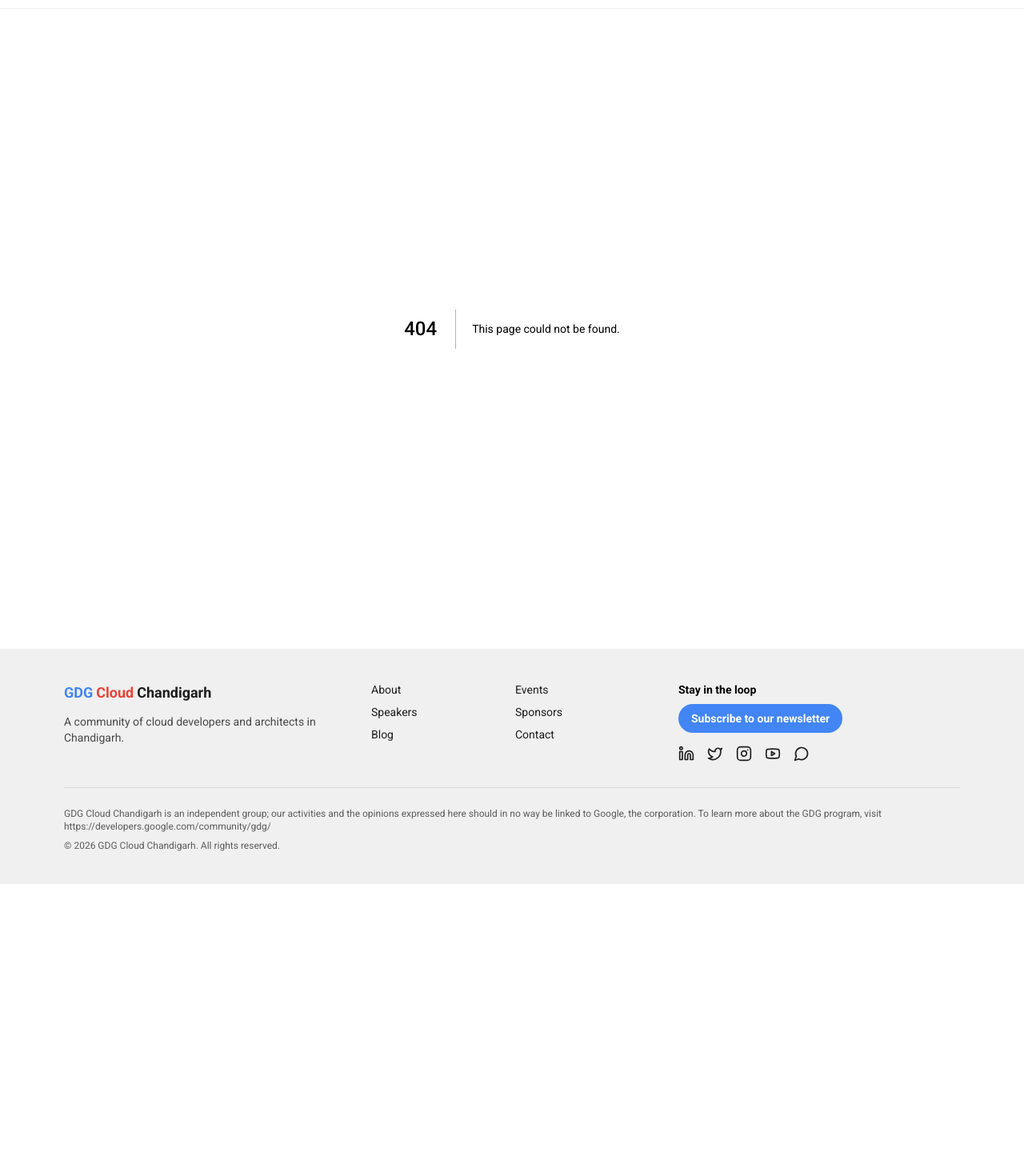
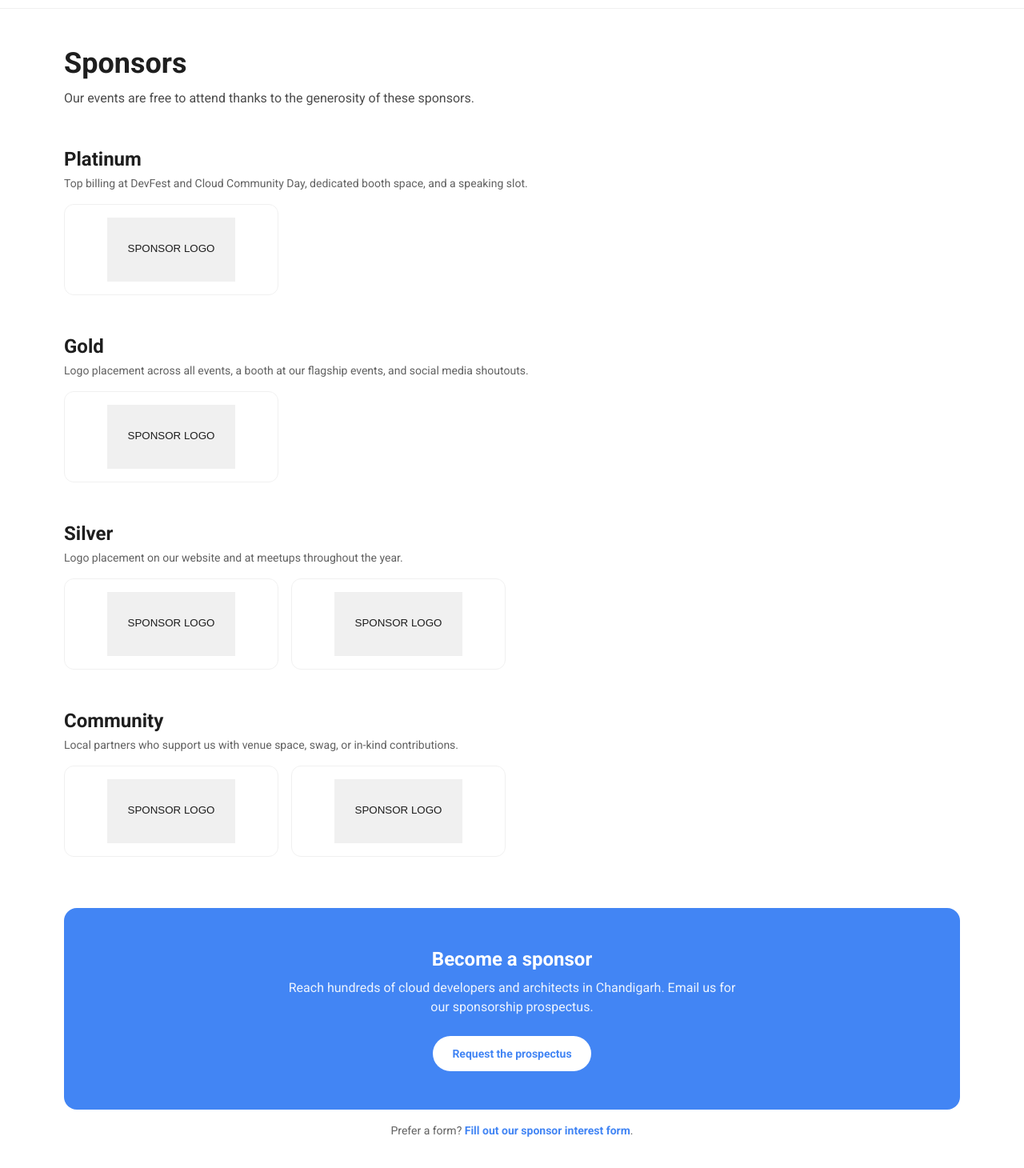
Before and after one commit to GDG-cloud-chandigarh/GDGC_chd, a Next.js app: page /sponsors in a window 1280 px wide. Before the commit this address had no page. Shown: the part 50-1510 px from the top of the page at 80% size. Before the commit the page ends 1155 px from the top, so only its background shows below. Built offline with nearby package versions, Linux system fonts and the light colour scheme.

Commit message:
Add Sponsors page with tiered logo wall and sponsorship CTA

```diff
--- /dev/null
+++ b/src/app/sponsors/page.tsx
@@ -0,0 +1,67 @@
+import type { Metadata } from "next";
+import { SponsorLogo } from "@/components/SponsorLogo";
+import { CTASection } from "@/components/CTASection";
+import { buildMetadata } from "@/lib/seo";
+import { getSponsorsByTier } from "@/lib/content";
+import { SPONSOR_FORM_URL, CONTACT_EMAIL } from "@/lib/constants";
+import type { SponsorTier } from "@/lib/types";
+
+export const metadata: Metadata = buildMetadata({
+  title: "Sponsors",
+  description: "Meet the sponsors who make GDG Cloud Chandigarh events possible, and learn how to become one.",
+  path: "/sponsors",
+});
+
+const TIERS: SponsorTier[] = ["Platinum", "Gold", "Silver", "Community"];
+
+const TIER_DESCRIPTIONS: Record<SponsorTier, string> = {
+  Platinum: "Top billing at DevFest and Cloud Community Day, dedicated booth space, and a speaking slot.",
+  Gold: "Logo placement across all events, a booth at our flagship events, and social media shoutouts.",
+  Silver: "Logo placement on our website and at meetups throughout the year.",
+  Community: "Local partners who support us with venue space, swag, or in-kind contributions.",
+};
+
+export default function SponsorsPage() {
+  const sponsorsByTier = getSponsorsByTier();
+
+  return (
+    <div className="mx-auto max-w-6xl px-4 py-12">
+      <h1 className="font-heading text-4xl font-bold">Sponsors</h1>
+      <p className="mt-3 max-w-2xl text-neutral-dark/80">
+        Our events are free to attend thanks to the generosity of these sponsors.
+      </p>
+
+      {TIERS.map((tier) => {
+        const sponsors = sponsorsByTier[tier];
+        if (sponsors.length === 0) return null;
+        return (
+          <section key={tier} className="mt-12">
+            <h2 className="font-heading text-2xl font-bold">{tier}</h2>
+            <p className="mt-1 text-sm text-neutral-dark/70">{TIER_DESCRIPTIONS[tier]}</p>
+            <div className="mt-4 grid grid-cols-2 gap-4 sm:grid-cols-3 lg:grid-cols-4">
+              {sponsors.map((sponsor) => (
+                <SponsorLogo key={sponsor.name} sponsor={sponsor} />
+              ))}
+            </div>
+          </section>
+        );
+      })}
+
+      <section className="mt-16">
+        <CTASection
+          heading="Become a sponsor"
+          description="Reach hundreds of cloud developers and architects in Chandigarh. Email us for our sponsorship prospectus."
+          buttonLabel="Request the prospectus"
+          buttonHref={`mailto:${CONTACT_EMAIL}?subject=Sponsorship%20Prospectus`}
+        />
+      </section>
+      <p className="mt-4 text-center text-sm text-neutral-dark/70">
+        Prefer a form?{" "}
+        <a href={SPONSOR_FORM_URL} className="font-semibold text-google-blue hover:underline">
+          Fill out our sponsor interest form
+        </a>
+        .
+      </p>
+    </div>
+  );
+}
```
